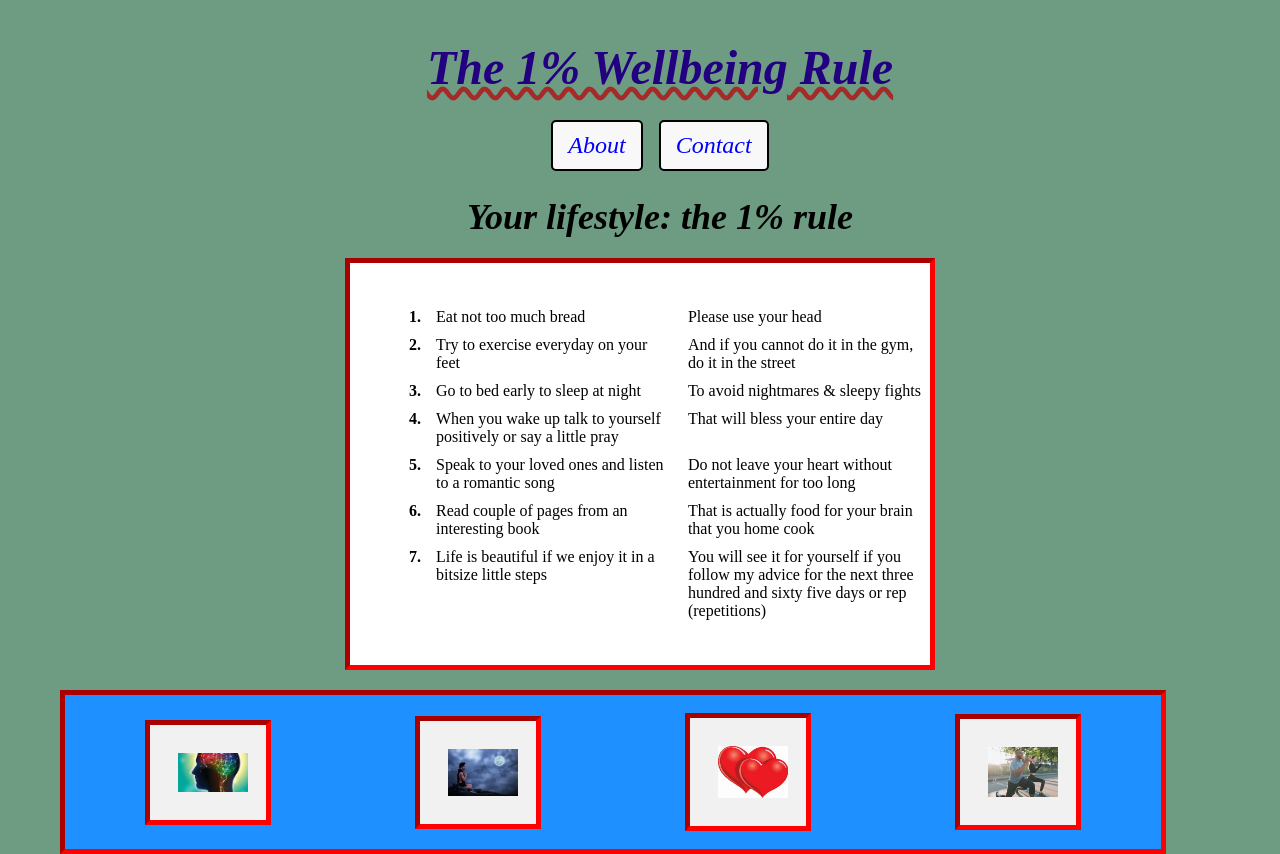
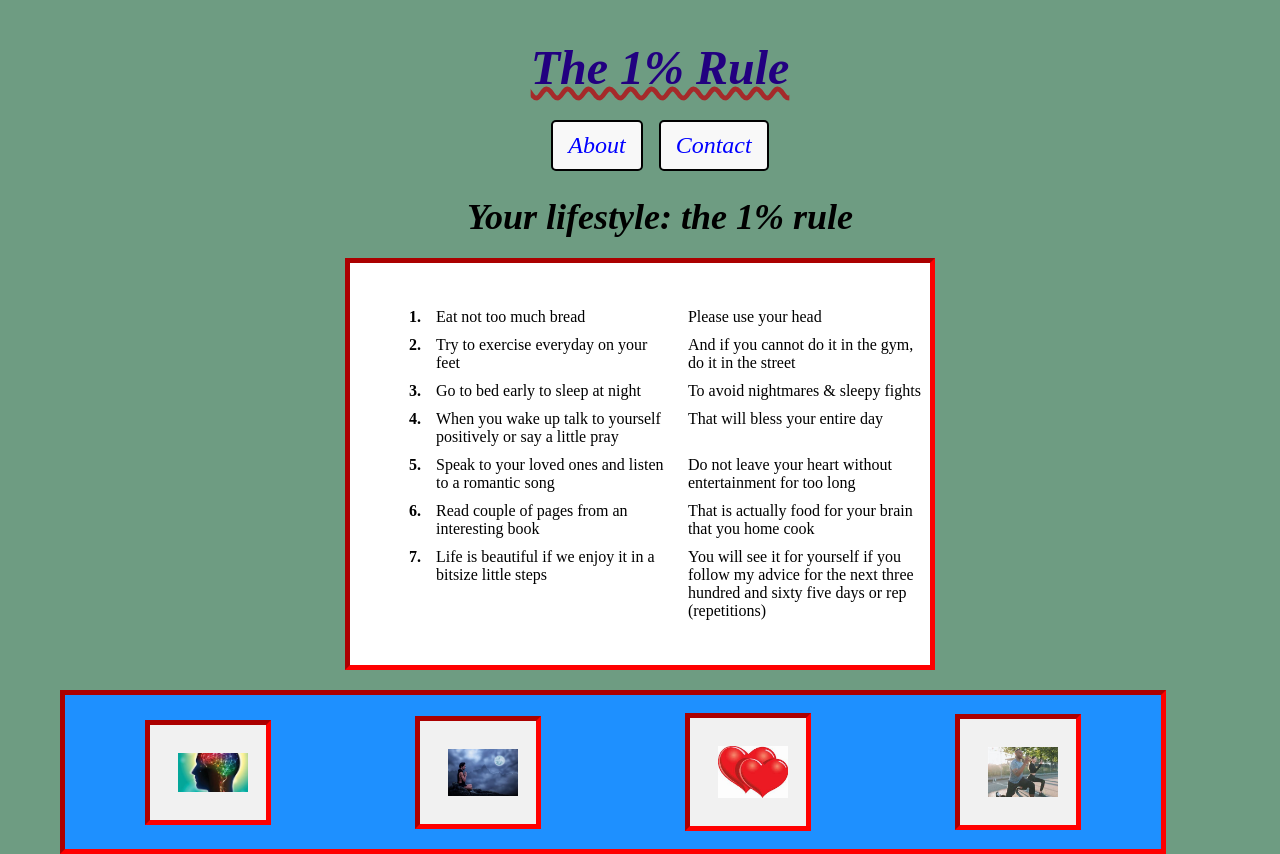
Before and after one commit to PATH-HIVE/project1, a plain HTML site: page index.html in a window 1280 px wide. Shown: the top 854 px of the page. Drawn offline with Linux system fonts and the light colour scheme.

Commit message:
Test connection with github

```diff
--- a/index.html
+++ b/index.html
@@ -39,7 +39,7 @@ Updated:15/10/2024
 <body>
   <!-- This is the container element for the header. It groups together related content, making it easier to manage and style. -->
   <header>
-    <h1>The 1% Wellbeing Rule</h1>
+    <h1>The 1%  Rule</h1>
 
 
     <nav>
```
